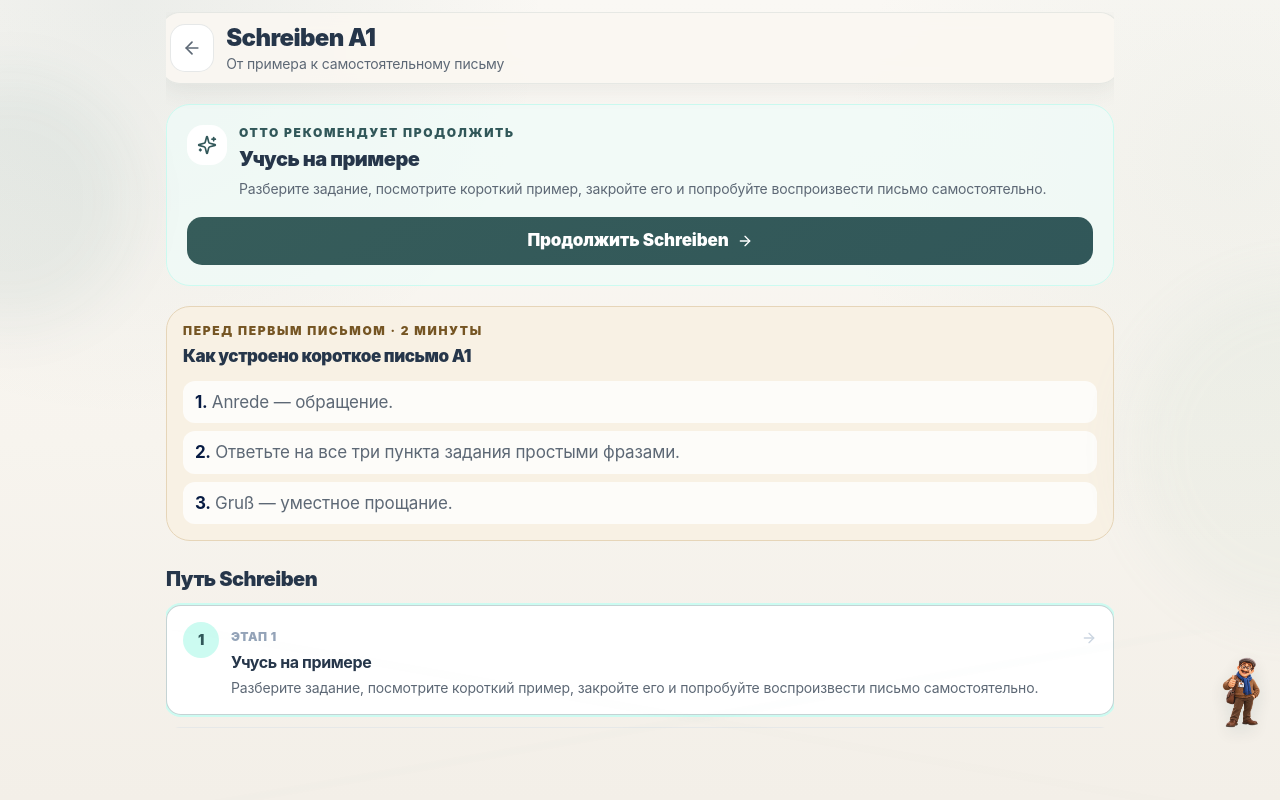
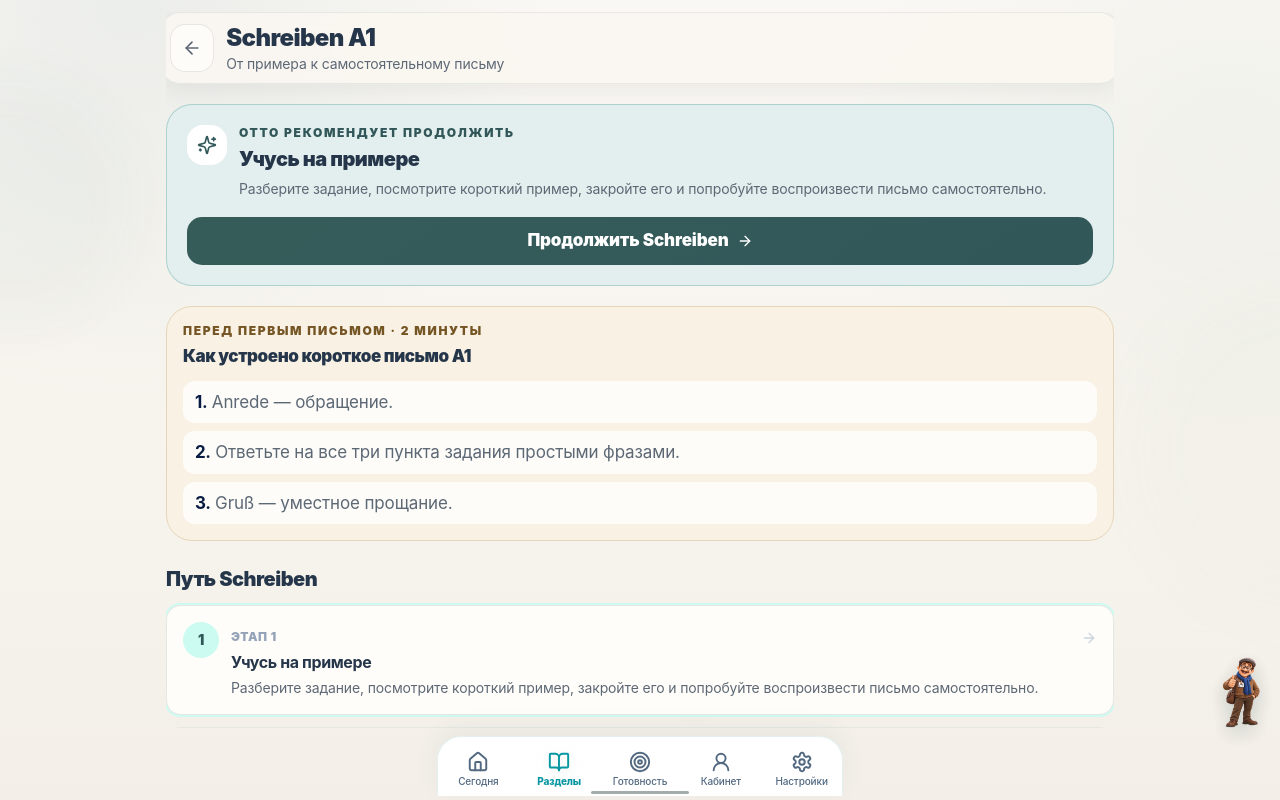
Before and after one commit to chistocrym-wq/otto-a1-new, a React (Vite) app: page / in a window 1280 px wide. Both pictures are taken after a click on the button 640 px from the left and 469 px from the top of the page. Built offline with nearby package versions, Linux system fonts and the light colour scheme.

Commit message:
Restore current app wiring and keep text safety import

```diff
--- a/src/App.tsx
+++ b/src/App.tsx
@@ -39,156 +39,155 @@ const SpeakingModule = lazy(() => import('@/components/modules/SpeakingModule').
 
 type View = ModuleId | 'instructions' | 'exam-guide' | 'mock-exam' | 'modules' | 'readiness' | 'phrases-speaking' | 'account' | 'settings' | 'news' | 'support' | null;
 
-type ShareData = { title?: string; text?: string; url?: string };
-
-type NavigatorWithShare = Navigator & {
-  share?: (data?: ShareData) => Promise<void>;
-};
+const moduleIds: ModuleId[] = ['lesen', 'horen', 'schreiben', 'sprechen'];
 
 export default function App() {
   const productMode = getOttoProductMode();
-  const isFull = productMode === 'full';
   const [view, setView] = useState<View>(null);
-  const [activeTab, setActiveTab] = useState<BottomTab>('home');
-  const [showSplash, setShowSplash] = useState(true);
-  const [showTranslation, setShowTranslation] = useState(false);
-  const [ottoScene, setOttoScene] = useState<OttoSceneName>('home');
-  const { progress, activity, recordModuleResult, recordActivity, resetProgress } = useProgress();
-  const activityStartedAt = useRef<number | null>(null);
+  const [actionNotice, setActionNotice] = useState<string | null>(null);
+  const moduleStartedAt = useRef(Date.now());
+  const { progress, activity, recordScore } = useProgress();
+  const back = useCallback(() => setView(null), []);
 
-  const moduleForView = useMemo<ModuleId | null>(() => {
-    if (view === 'schreiben' || view === 'sprechen' || view === 'horen' || view === 'lesen') return view;
+  const openModule = useCallback((module: ModuleId) => {
+    moduleStartedAt.current = Date.now();
+    setView(module);
+  }, []);
+
+  useEffect(() => {
+    const t = window.Telegram?.WebApp;
+    if (t) { t.ready(); t.expand(); }
+  }, []);
+
+  useEffect(() => {
+    if (view && (moduleIds.includes(view as ModuleId) || view === 'phrases-speaking')) moduleStartedAt.current = Date.now();
+  }, [view]);
+
+  useEffect(() => {
+    const b = window.Telegram?.WebApp.BackButton;
+    if (!b) return;
+    if (view === null) { b.hide(); return; }
+    b.show();
+    b.onClick(back);
+    return () => { b.offClick(back); };
+  }, [back, view]);
+
+  useEffect(() => {
+    if (!actionNotice) return;
+    const id = window.setTimeout(() => setActionNotice(null), 2600);
+    return () => window.clearTimeout(id);
+  }, [actionNotice]);
+
+  const shareApp = useCallback(async () => {
+    const url = window.location.href.split('?')[0];
+    const data = { title: 'OTTO — Zertifikat A1', text: 'Тренажёр OTTO для подготовки к Zertifikat A1', url };
+    try {
+      if (navigator.share) {
+        await navigator.share(data);
+        return;
+      }
+      if (navigator.clipboard?.writeText) {
+        await navigator.clipboard.writeText(url);
+        setActionNotice('Ссылка на OTTO скопирована');
+        return;
+      }
+      window.open(`https://t.me/share/url?url=${encodeURIComponent(url)}&text=${encodeURIComponent(data.text)}`, '_blank', 'noopener,noreferrer');
+    } catch (error) {
+      if (error instanceof DOMException && error.name === 'AbortError') return;
+      setActionNotice('Не удалось открыть меню «Поделиться»');
+    }
+  }, []);
+
+  const complete = (module: ModuleId) => (score: number, total: number) => {
+    const elapsed = Math.max(0, (Date.now() - moduleStartedAt.current) / 1000);
+    recordScore(module, score, total, elapsed);
+    moduleStartedAt.current = Date.now();
+  };
+  const viewClass = `otto-view-${view ?? 'home'}`;
+
+  const activeTab = useMemo<BottomTab>(() => {
+    if (view === null || view === 'mock-exam' || view === 'news' || view === 'support' || view === 'instructions' || view === 'exam-guide') return 'home';
+    if (view === 'modules' || view === 'lesen' || view === 'horen' || view === 'schreiben' || view === 'sprechen' || view === 'phrases-speaking') return 'modules';
+    if (view === 'readiness') return 'readiness';
+    if (view === 'account') return 'account';
+    return 'settings';
+  }, [view]);
+
+  const companionScene = useMemo<OttoSceneName | null>(() => {
+    if (view === 'lesen') return 'lesen';
+    if (view === 'horen') return 'horen';
+    if (view === 'schreiben') return 'schreiben';
+    if (view === 'sprechen' || view === 'phrases-speaking' || view === 'instructions' || view === 'exam-guide') return 'guide';
+    if (view === 'mock-exam') return 'exam';
+    if (view === 'readiness' || view === 'news') return 'home';
     return null;
   }, [view]);
 
-  useEffect(() => {
-    if (moduleForView) activityStartedAt.current = Date.now();
-    else activityStartedAt.current = null;
-  }, [moduleForView]);
+  const navigateBottom = useCallback((tab: BottomTab) => {
+    if (tab === 'home') setView(null);
+    if (tab === 'modules') setView('modules');
+    if (tab === 'readiness' && productMode === 'full') setView('readiness');
+    if (tab === 'account') setView('account');
+    if (tab === 'settings') setView('settings');
+  }, [productMode]);
 
-  useEffect(() => {
-    if (!view) {
-      setOttoScene('home');
-      return;
-    }
-    if (view === 'horen') setOttoScene('horen');
-    else if (view === 'lesen') setOttoScene('lesen');
-    else if (view === 'schreiben') setOttoScene('schreiben');
-    else if (view === 'sprechen' || view === 'phrases-speaking') setOttoScene('sprechen');
-    else setOttoScene('guide');
-  }, [view]);
+  return (
+    <>
+      <OttoSplash />
+      <div className={`telegram-app otto-skin otto-app-shell ${viewClass}`}>
+        <div className="otto-backdrop" aria-hidden="true">
+          <div className="otto-glow otto-glow-a" />
+          <div className="otto-glow otto-glow-b" />
+          <div className="otto-line-art" />
+        </div>
 
-  const closeView = useCallback(() => {
-    setView(null);
-    setActiveTab('home');
-  }, []);
-
-  const openModule = useCallback((module: ModuleId) => {
-    setView(module);
-    setActiveTab('modules');
-  }, []);
-
-  const finishModule = useCallback((module: ModuleId, score: number, answered?: number, correct?: number) => {
-    const startedAt = activityStartedAt.current;
-    const durationSeconds = startedAt ? Math.max(1, Math.round((Date.now() - startedAt) / 1000)) : 0;
-    recordModuleResult(module, score, answered, correct);
-    recordActivity({ module, score, durationSeconds });
-    setView(null);
-    setActiveTab('home');
-  }, [recordActivity, recordModuleResult]);
-
-  const navigateTab = useCallback((tab: BottomTab) => {
-    setActiveTab(tab);
-    if (tab === 'home') setView(null);
-    else if (tab === 'modules') setView('modules');
-    else if (tab === 'readiness') setView('readiness');
-    else if (tab === 'account') setView('account');
-    else if (tab === 'settings') setView('settings');
-  }, []);
-
-  const openSupport = useCallback(() => setView('support'), []);
-  const openNews = useCallback(() => setView('news'), []);
-
-  const shareApp = useCallback(async () => {
-    const nav = navigator as NavigatorWithShare;
-    if (nav.share) {
-      try {
-        await nav.share({ title: 'Тренажёр Отто A1', text: 'Тренажёр подготовки к Goethe A1', url: window.location.href });
-        return;
-      } catch {
-        // User cancelled or native share is unavailable.
-      }
-    }
-    try {
-      await navigator.clipboard.writeText(window.location.href);
-      window.alert('Ссылка скопирована');
-    } catch {
-      window.prompt('Скопируйте ссылку:', window.location.href);
-    }
-  }, []);
-
-  const onModuleScore = useCallback((module: ModuleId, score: number, answered?: number, correct?: number) => {
-    finishModule(module, score, answered, correct);
-  }, [finishModule]);
-
-  const page = useMemo(() => {
-    if (!view) {
-      if (!isFull) {
-        return <ModulesHub onBack={() => {}} onSelectModule={openModule} progress={progress} />;
-      }
-      return (
+        <main className="otto-app-content relative z-10 mx-auto max-w-4xl">
+          <div className={view === null ? 'otto-home-screen' : 'otto-inner-screen'}>
+            {view === null && productMode === 'full' && (
               <Dashboard
                 onSelectModule={openModule}
                 onOpenInstructions={() => setView('instructions')}
                 onOpenExamGuide={() => setView('exam-guide')}
                 onOpenMockExam={() => setView('mock-exam')}
-          onOpenNews={openNews}
+                onOpenNews={() => setView('news')}
                 onOpenAccount={() => setView('account')}
                 onOpenSettings={() => setView('settings')}
                 onOpenReadiness={() => setView('readiness')}
                 onShare={shareApp}
-          onOpenSupport={openSupport}
+                onOpenSupport={() => setView('support')}
                 progress={progress}
                 activity={activity}
               />
+            )}
+            <Suspense fallback={<div className="otto-route-loading" aria-hidden="true" />}>
+              {view === null && productMode === 'basic' && <ModulesHub progress={progress} onSelectModule={openModule} />}
+              {view === 'modules' && <ModulesHub progress={progress} onSelectModule={openModule} />}
+              {view === 'readiness' && productMode === 'full' && <ReadinessPage progress={progress} activity={activity} onBack={back} onSelectModule={openModule} onOpenMockExam={() => setView('mock-exam')} onOpenPhrases={() => setView('phrases-speaking')} />}
+              {view === 'phrases-speaking' && productMode === 'full' && <PhraseSpeakingPractice onBack={() => setView('readiness')} onOpenWriting={() => openModule('schreiben')} onComplete={complete('sprechen')} />}
+              {view === 'account' && <AccountPage progress={progress} />}
+              {view === 'settings' && <SettingsPage />}
+              {view === 'news' && <NewsPage onBack={back} />}
+              {view === 'support' && <SupportPage onBack={back} />}
+              {view === 'instructions' && <Instructions onBack={back} />}
+              {view === 'exam-guide' && <ExamGuide onBack={back} />}
+              {view === 'mock-exam' && <MockExam onBack={back} />}
+              {view === 'lesen' && <ReadingModule onBack={back} onComplete={complete('lesen')} />}
+              {view === 'horen' && <ListeningModule onBack={back} onComplete={complete('horen')} />}
+              {view === 'schreiben' && <WritingModule onBack={back} onComplete={complete('schreiben')} />}
+              {view === 'sprechen' && <SpeakingModule onBack={back} onComplete={complete('sprechen')} />}
+            </Suspense>
+          </div>
+        </main>
+
+        {companionScene && (
+          <div className={`otto-companion otto-companion-${companionScene}`} aria-hidden="true">
+            <OttoScene scene={companionScene} className="otto-companion-scene" />
+          </div>
+        )}
+
+        {actionNotice && <div className="otto-action-toast" role="status">{actionNotice}</div>}
+        <BottomNav active={activeTab} onNavigate={navigateBottom} mode={productMode} />
+      </div>
+    </>
   );
 }
-    if (view === 'instructions') return <Instructions onBack={closeView} />;
-    if (view === 'exam-guide') return <ExamGuide onBack={closeView} />;
-    if (view === 'mock-exam') return <MockExam onBack={closeView} />;
-    if (view === 'modules') return <ModulesHub onBack={closeView} onSelectModule={openModule} progress={progress} />;
-    if (view === 'readiness') return <ReadinessPage onBack={closeView} progress={progress} activity={activity} onSelectModule={openModule} onOpenMockExam={() => setView('mock-exam')} onOpenPhrases={() => setView('phrases-speaking')} />;
-    if (view === 'phrases-speaking') return <PhraseSpeakingPractice onBack={() => setView('readiness')} onScore={(score) => finishModule('sprechen', score)} />;
-    if (view === 'account') return <AccountPage onBack={closeView} onReset={resetProgress} />;
-    if (view === 'settings') return <SettingsPage onBack={closeView} />;
-    if (view === 'news') return <NewsPage onBack={closeView} />;
-    if (view === 'support') return <SupportPage onBack={closeView} />;
-    if (view === 'lesen') return <ReadingModule onBack={closeView} onScore={(score, answered, correct) => onModuleScore('lesen', score, answered, correct)} />;
-    if (view === 'horen') return <ListeningModule onBack={closeView} onScore={(score, answered, correct) => onModuleScore('horen', score, answered, correct)} />;
-    if (view === 'schreiben') return <WritingModule onBack={closeView} onScore={(score, answered, correct) => onModuleScore('schreiben', score, answered, correct)} />;
-    if (view === 'sprechen') return <SpeakingModule onBack={closeView} onScore={(score, answered, correct) => onModuleScore('sprechen', score, answered, correct)} />;
-    return null;
-  }, [activity, closeView, finishModule, isFull, onModuleScore, openModule, openNews, openSupport, progress, resetProgress, shareApp, view]);
-
-  return (
-    <div className={`telegram-app otto-skin ${view ? `otto-view-${view}` : 'otto-view-home'}`}>
-      <div className="otto-glow otto-glow-a" />
-      <div className="otto-glow otto-glow-b" />
-      <div className="otto-line-art" aria-hidden="true" />
-      {showSplash && <OttoSplash onDone={() => setShowSplash(false)} />}
-      <main className="otto-app-content">
-        <Suspense fallback={<div className="otto-loading">Загрузка…</div>}>
-          <div className="otto-home-screen">{page}</div>
-        </Suspense>
-      </main>
-      {!moduleForView && !['instructions', 'exam-guide', 'mock-exam', 'phrases-speaking', 'news', 'support'].includes(view ?? '') && (
-        <BottomNav active={activeTab} onNavigate={navigateTab} mode={productMode} />
-      )}
-      {moduleForView && (
-        <OttoScene scene={ottoScene} className="otto-companion" />
-      )}
-      {showTranslation && <div className="otto-translation-layer" />}
-      <button type="button" className="sr-only" onClick={() => setShowTranslation((value) => !value)}>Перевод</button>
-    </div>
-  );
-}
```
Lines whose indentation alone changed are shown as unchanged.
